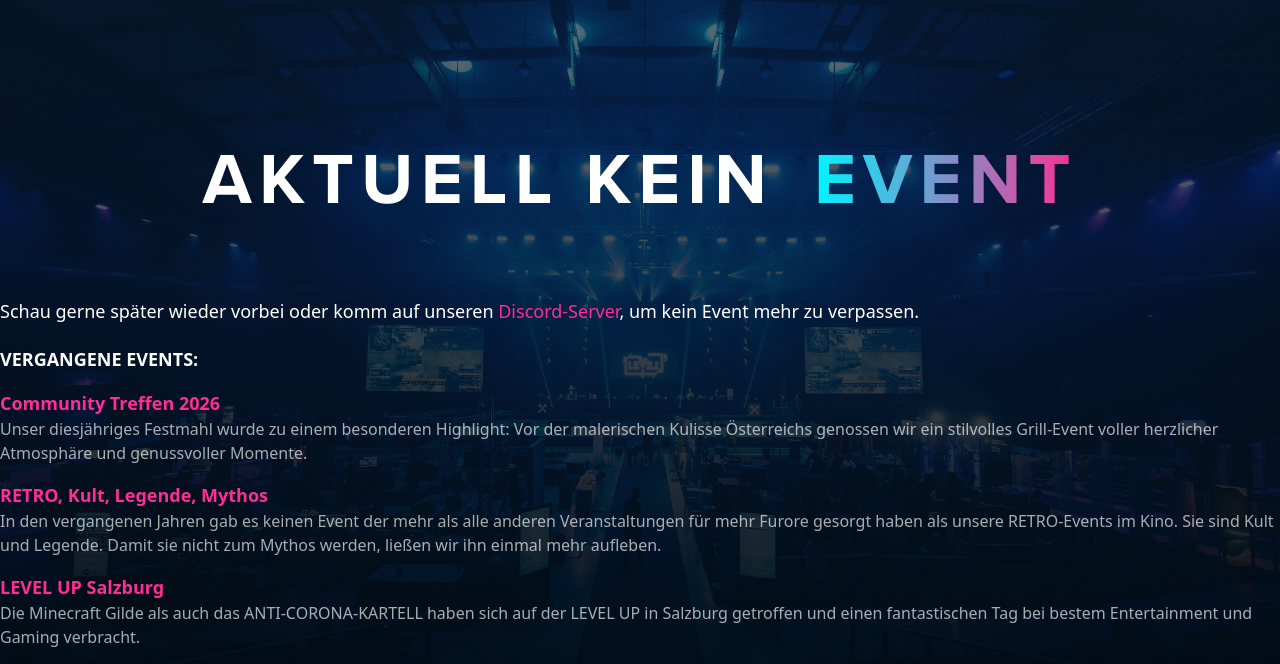
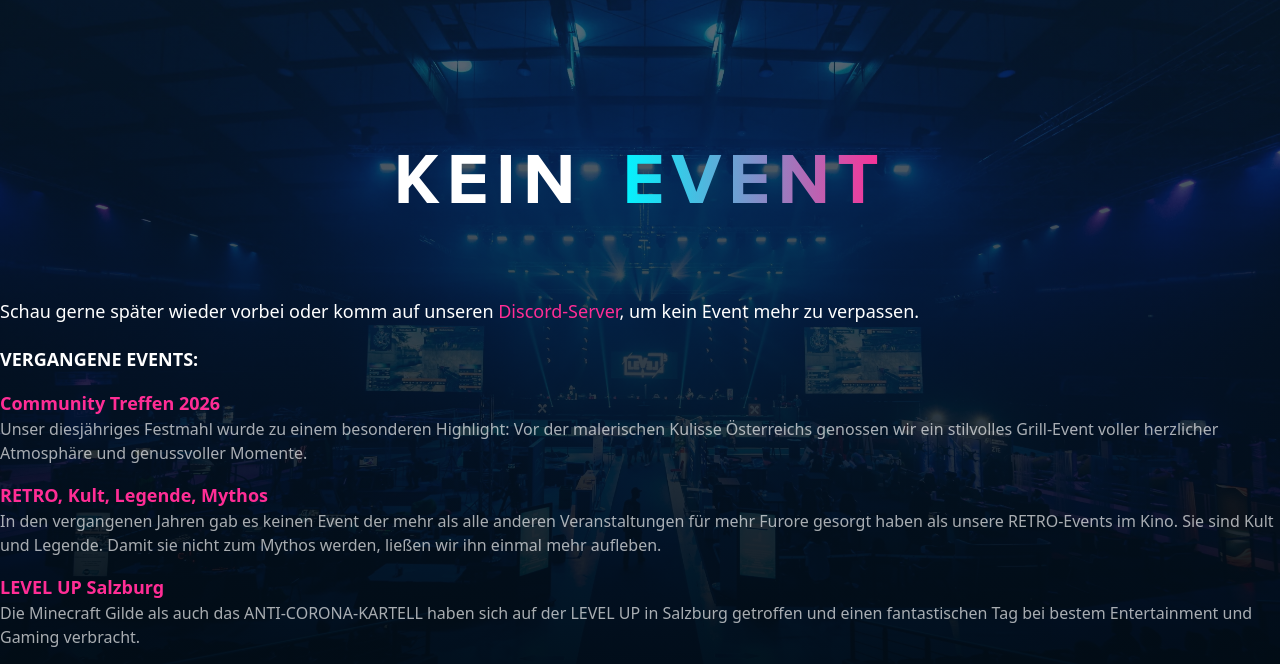
Before and after one commit to GAMINGGILDE/GAMING-GILDE-Web, an Astro site: page /event in a window 1280 px wide. Shown: the part 95-759 px from the top of the page. Built offline with nearby package versions, Linux system fonts and the light colour scheme; Astro itself is replaced by a stand-in of ours.

Commit message:
- Test als Demo rückgängig

```diff
--- a/src/components/pages/event/EventPage.astro
+++ b/src/components/pages/event/EventPage.astro
@@ -15,7 +15,7 @@ const previews = [PreviewImage, PreviewImage2, PreviewImage3];
         <div class="relative block text-white text-center">
           <div class="flex flex-row justify-center m-0 p-0 gap-x-2 lg:gap-x-10 uppercase [font-family:var(--font-nova-bold)]">
             <h1 class="text-3xl lg:text-7xl tracking-widest m-0 lg:leading-none">
-              Aktuell kein
+              Kein
             </h1>
             <h1 class="text-3xl linear-text lg:text-7xl tracking-widest m-0 lg:leading-none">
               Event
```
